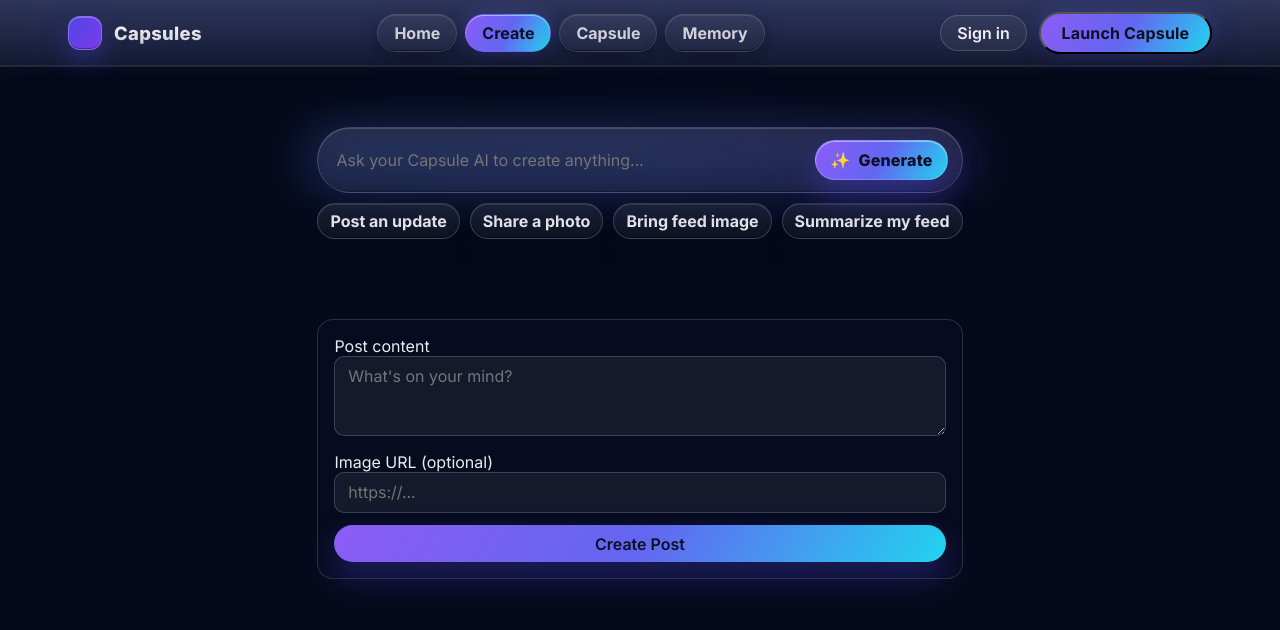
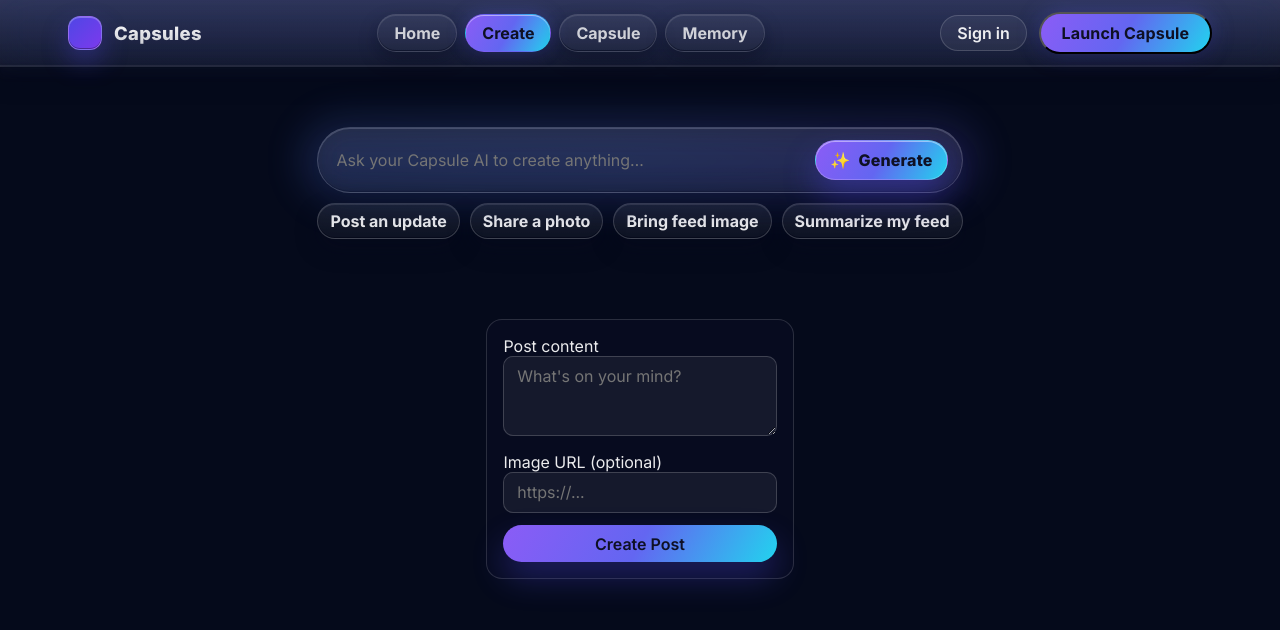
Before and after one commit to JohnGrosso13/capsules-next, a Next.js app: page /create in a window 1280 px wide. Shown: the top 630 px of the page. Built offline with nearby package versions, Linux system fonts and the light colour scheme; no server answers.

Commit message:
Create: align compose form width with Home feed to match AI prompter sizing

```diff
--- a/src/app/create/create.module.css
+++ b/src/app/create/create.module.css
@@ -11,8 +11,8 @@
 .secondaryAction { display:inline-flex; align-items:center; justify-content:center; padding:.45rem .95rem; border-radius:999px; border:1px solid rgba(255,255,255,.16); color:rgba(255,255,255,.82); background:rgba(255,255,255,.05); font-weight:600; }
 .primaryCta { display:inline-flex; align-items:center; justify-content:center; padding:.55rem 1.3rem; border-radius:999px; font-weight:600; color:#0e1024; background:linear-gradient(120deg,#8b5cf6,#6366f1,#22d3ee); box-shadow:0 16px 32px rgba(79,70,229,.32); }
 .main { max-width: 1200px; margin: 0 auto; padding: 24px 28px 48px; display: grid; gap: 1rem; }
-/* Use full content width (aligns with 1200px page max) */
-.feedWidth { width: 100%; max-width: 1200px; margin: 0 auto; }
+/* Match Home feed column width so prompter + form stay aligned */
+.feedWidth { width: 100%; max-width: calc(100% - 320px - 18px); margin: 0 auto; }
 .form { width: 100%; display: grid; gap: .75rem; border: 1px solid rgba(255,255,255,.14); background: rgba(9,12,32,.88); padding: 1rem; border-radius: 16px; }
 @media (max-width: 1000px){ .feedWidth{ max-width: 100%; } }
 .input, .textarea { width: 100%; border-radius: 10px; border: 1px solid rgba(255,255,255,.18); background: rgba(255,255,255,.06); color: #fff; padding: .6rem .8rem; }
```
